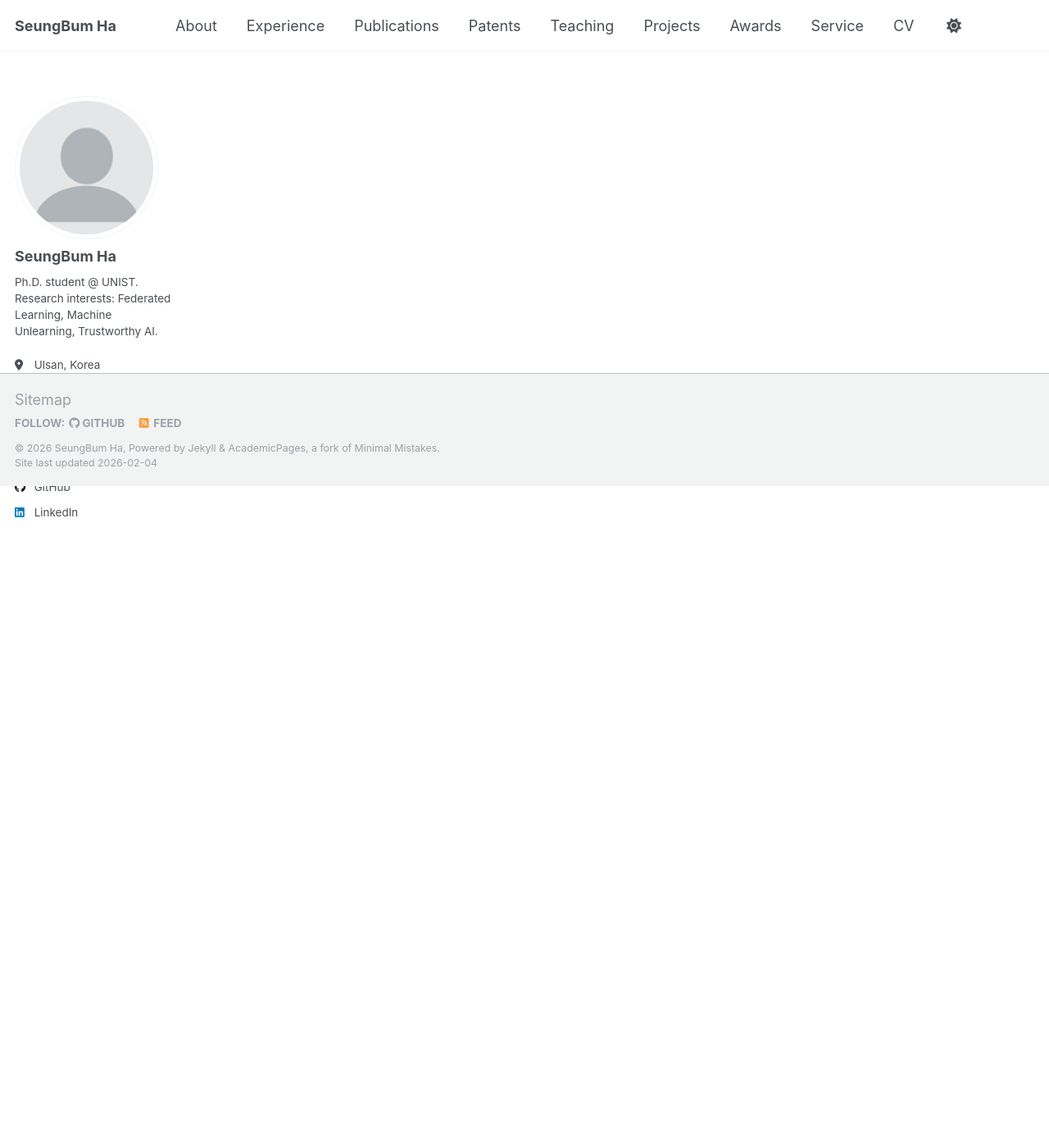
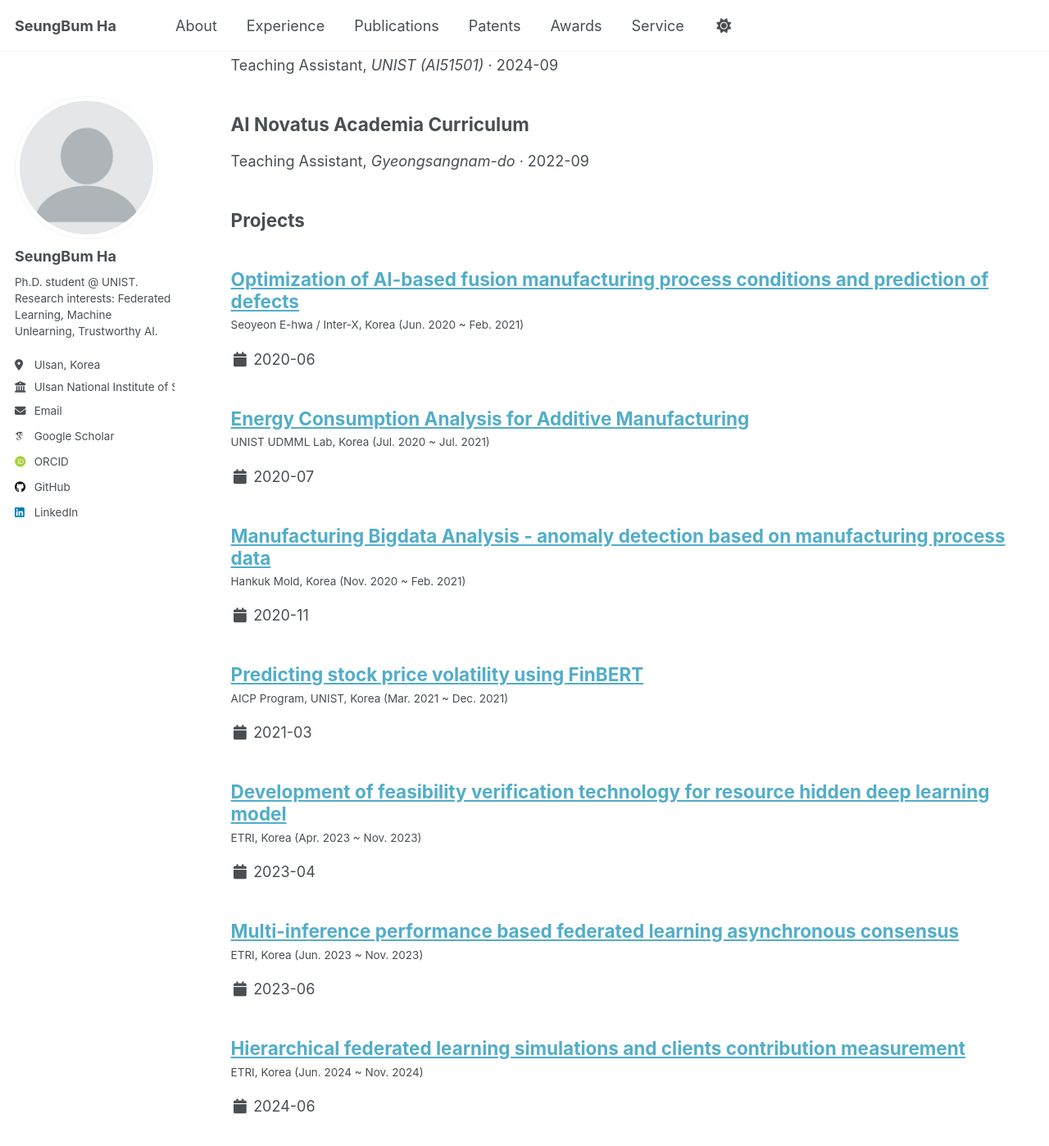
Before and after one commit to Seung-B/seung-b.github.io, a Jekyll site: the page built from _pages/experience.html, in a window 1280 px wide and 1400 px high, scrolled down 807 px. Shown: the whole window at 82% size. Built offline with Jekyll 4.4.1, drawn with Linux system fonts in a browser that asks for light colours; some web fonts are replaced; a script that is not in the unit is left out; some of the changed text lies outside the part shown.

Commit message:
Combine Experience/Teaching/Projects, remove CV tab, fix publications
- Merge Teaching and Projects into Experience page
- Remove CV, Teaching, Projects from navigation
- Add PRL paper download link (ScienceDirect)
- Fix MetaVers permalink (.md removed)

Co-authored-by: Cursor <cursoragent@cursor.com>

```diff
--- a/_data/cv.json
+++ b/_data/cv.json
@@ -117,7 +117,7 @@
       "name": "Benchmarking federated learning for semantic datasets: Federated scene graph generation",
       "publisher": "Pattern Recognition Letters 197, 195-201",
       "releaseDate": "2025",
-      "website": "",
+      "website": "https://www.sciencedirect.com/science/article/pii/S0167865525002727",
       "summary": "SeungBum Ha*, Taehwan Lee*, Jiyoun Lim, Sung Whan Yoon"
     },
     {
--- a/_pages/experience.html
+++ b/_pages/experience.html
@@ -32,3 +32,41 @@ author_profile: true
 </div>
 {% endfor %}
 {% endif %}
+
+{% if cv.teaching.size > 0 %}
+<h2>Teaching</h2>
+{% for item in cv.teaching %}
+<div class="{{ include.type | default: "list" }}__item">
+  <article class="archive__item" itemscope itemtype="http://schema.org/CreativeWork">
+    <h2 class="archive__item-title" itemprop="headline">
+      {{ item.course }}
+    </h2>
+    <p>{{ item.role }}, <i>{{ item.institution }}</i> · {{ item.date }}</p>
+    {% if item.description %}
+    <p class="archive__item-excerpt">{{ item.description }}</p>
+    {% endif %}
+  </article>
+</div>
+{% endfor %}
+{% endif %}
+
+{% if cv.portfolio.size > 0 %}
+<h2>Projects</h2>
+{% for item in cv.portfolio %}
+<div class="{{ include.type | default: "list" }}__item">
+  <article class="archive__item" itemscope itemtype="http://schema.org/CreativeWork">
+    <h2 class="archive__item-title" itemprop="headline">
+      {% if item.url %}
+      <a href="{{ item.url }}" target="_blank">{{ item.name }}</a>
+      {% else %}
+      {{ item.name }}
+      {% endif %}
+    </h2>
+    <p class="archive__item-excerpt">{{ item.description }}</p>
+    {% if item.date %}
+    <p class="page__date"><i class="fa fa-fw fa-calendar" aria-hidden="true"></i> {{ item.date }}</p>
+    {% endif %}
+  </article>
+</div>
+{% endfor %}
+{% endif %}
```
Also changed, not shown: _data/navigation.yml (+0 -9 lines), _publications/2025-prl-federated-scene-graph.md (+1 -1 lines), _publications/metavers-2024.md (+1 -1 lines).
